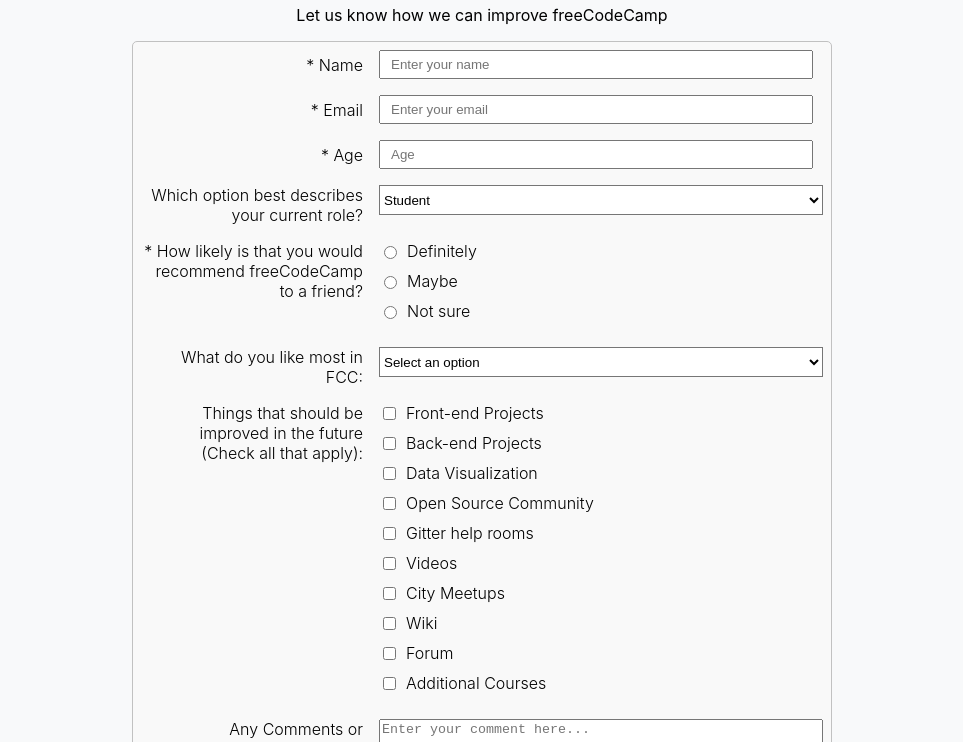
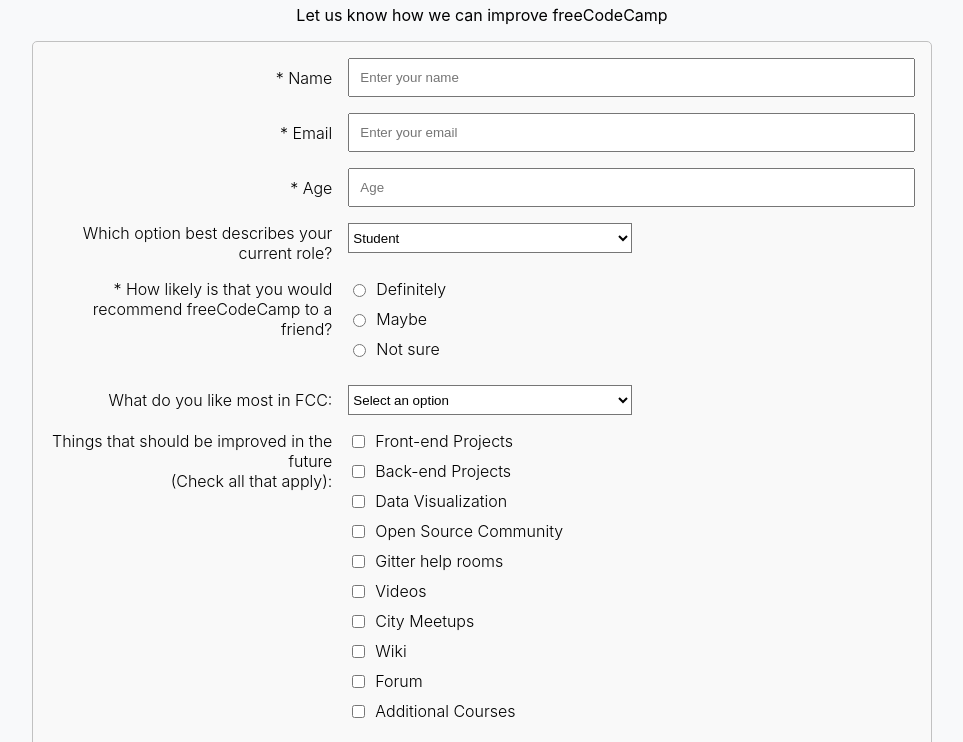
Before and after one commit to thayton/fcc-survey-form, a plain HTML site: page index.html in a window 1280 px wide. Shown: the part 58-800 px from the top of the page, without its empty margins (158-1121 px from the left). Drawn offline with Linux system fonts and the light colour scheme.

Commit message:
Fix layout

```diff
--- a/style.css
+++ b/style.css
@@ -18,9 +18,9 @@ h1, p#description {
 
 form {
     display: grid;
-    max-width: 700px;
+    max-width: 900px;
     margin: 1em auto auto auto; /* center the form */
-    padding: .5em;
+    padding: 1em;
     background: #f9f9f9;
     border: 1px solid #c1c1c1;
     border-radius: 5px;
@@ -46,15 +46,19 @@ fieldset > label {
     margin-bottom: 10px;
 }
 
+fieldset > label > input {
+    margin-right: 10px;
+}
+
 input {
-    padding: .375em .75em;
-    margin-right: 10px;
+    padding: .75em;
 }
 
 select {
     height: 30px;
     border-radius: 0px;
     background-color: #fff;
+    width: 50%;
 }
 
 button {
```
